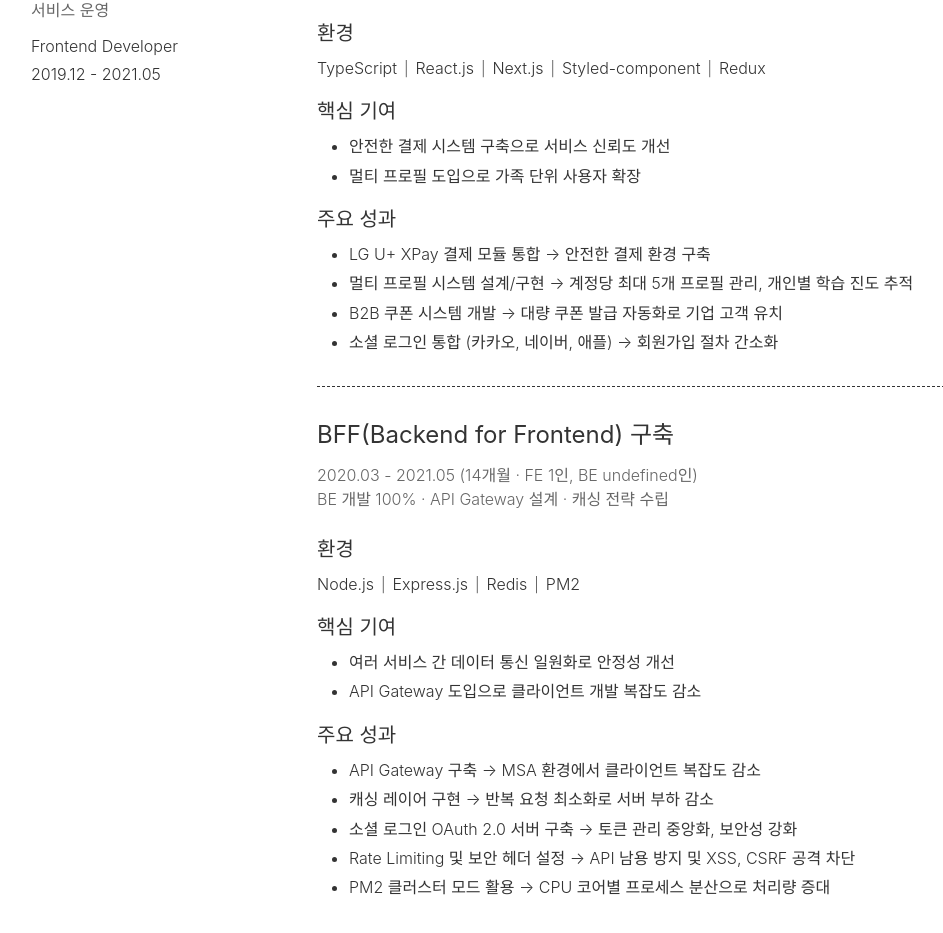
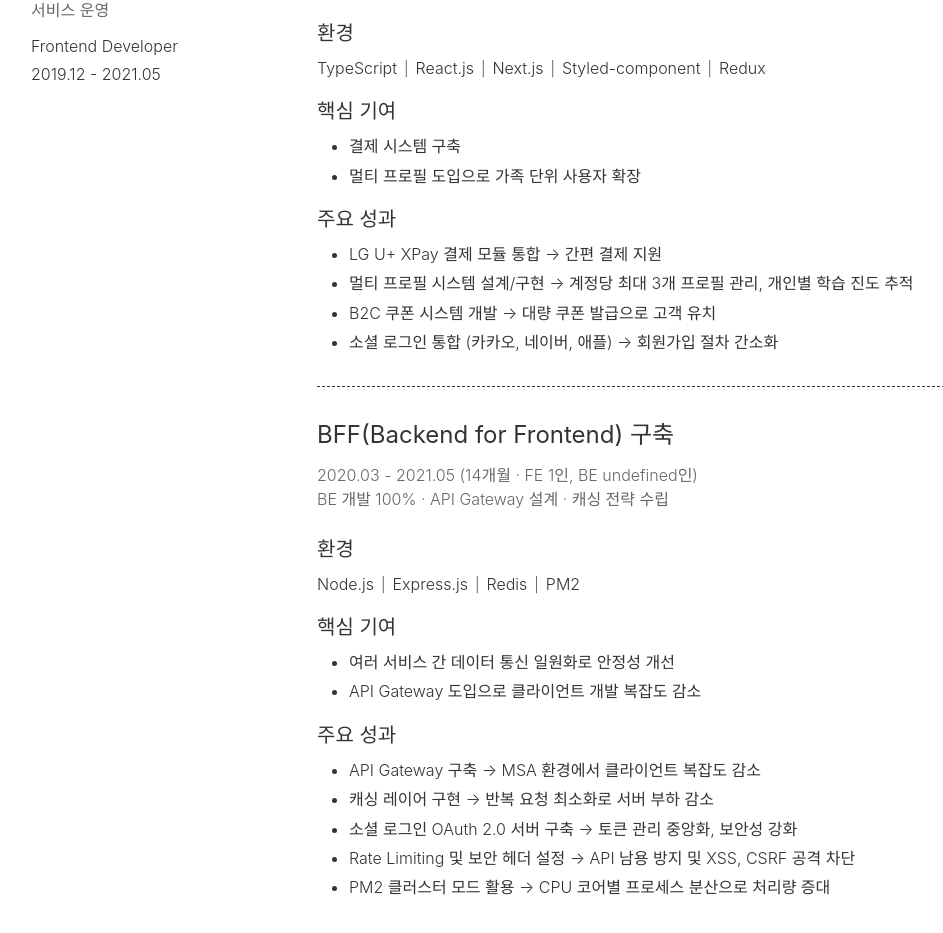
Before and after one commit to parkoon/about, a React (Vite) app: page / in a window 1280 px wide. Shown: the part 4676-5609 px from the top of the page, without its empty margins (117-1060 px from the left). Built offline with nearby package versions, Linux system fonts and the light colour scheme; a web font is replaced by a local one.

Commit message:
fix: update data

```diff
--- a/src/data/index.ts
+++ b/src/data/index.ts
@@ -298,13 +298,13 @@ export const EXPERIENCE: WorkExperience[] = [
         from: "2020.10",
         to: "2021.05",
         achievements: [
-          "안전한 결제 시스템 구축으로 서비스 신뢰도 개선",
+          "결제 시스템 구축",
           "멀티 프로필 도입으로 가족 단위 사용자 확장",
         ],
         contributions: [
-          "LG U+ XPay 결제 모듈 통합 → 안전한 결제 환경 구축",
-          "멀티 프로필 시스템 설계/구현 → 계정당 최대 5개 프로필 관리, 개인별 학습 진도 추적",
-          "B2B 쿠폰 시스템 개발 → 대량 쿠폰 발급 자동화로 기업 고객 유치",
+          "LG U+ XPay 결제 모듈 통합 → 간편 결제 지원",
+          "멀티 프로필 시스템 설계/구현 → 계정당 최대 3개 프로필 관리, 개인별 학습 진도 추적",
+          "B2C 쿠폰 시스템 개발 → 대량 쿠폰 발급으로 고객 유치",
           "소셜 로그인 통합 (카카오, 네이버, 애플) → 회원가입 절차 간소화",
         ],
         spec: [
```
